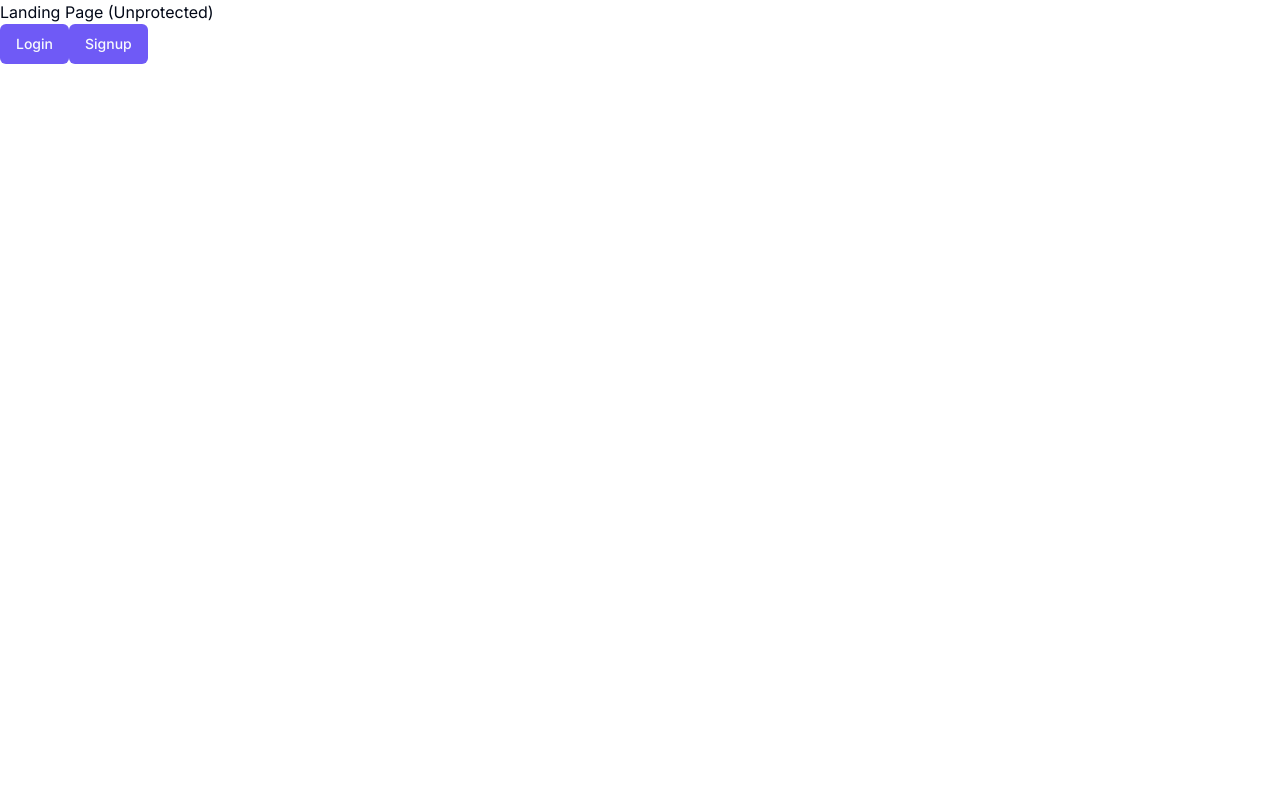
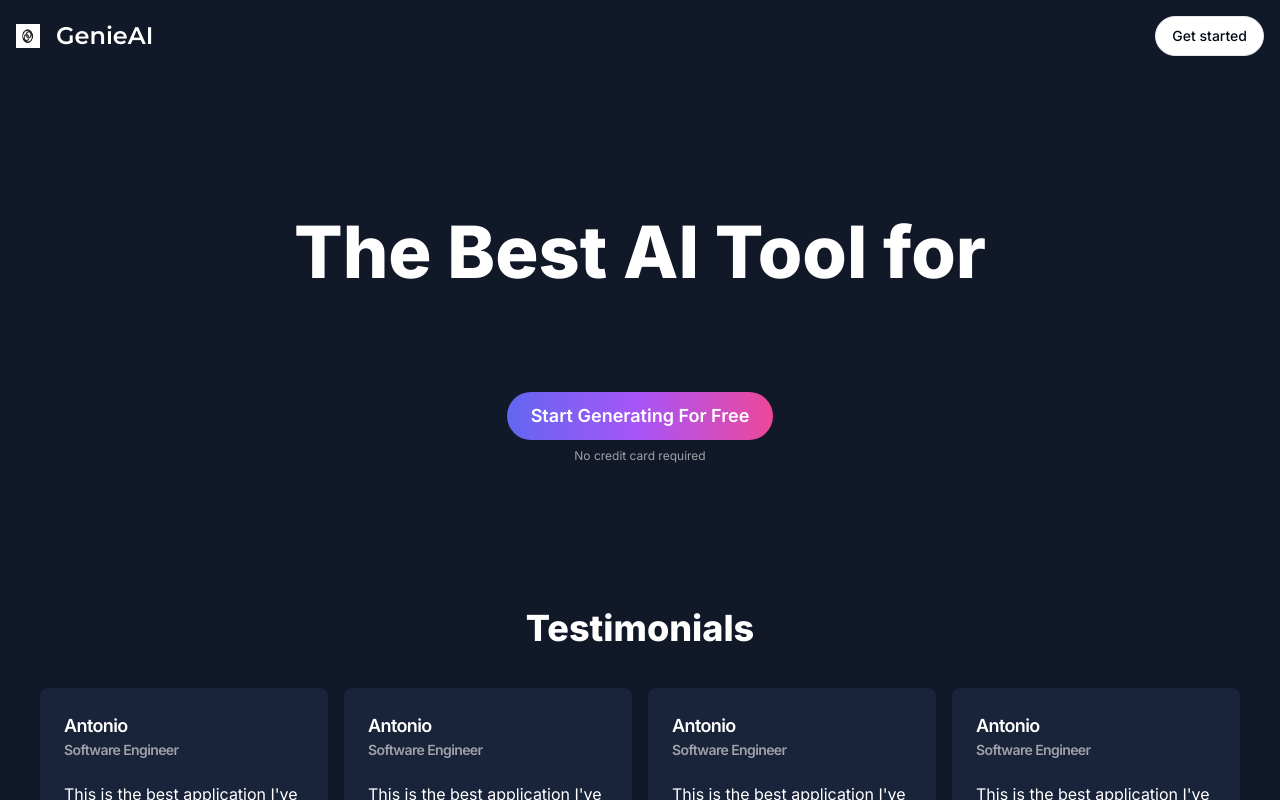
Before and after one commit to steninkgeorge/Genie, a Next.js app: page / in a window 1280 px wide. Built offline with nearby package versions, Linux system fonts and the light colour scheme; no server answers.

Commit message:
landing page done

```diff
--- /dev/null
+++ b/app/(landing)/layout.tsx
@@ -0,0 +1,14 @@
+const LandingLayout=({children}:{children:React.ReactNode})=>{
+    return (
+        <main className="h-full bg-[#111827] overflow-auto">
+            <div className="mx-auto max-w-screen-xl h-full w-full">
+                {children}
+            </div>
+
+        </main>
+    )
+
+}
+
+
+export default LandingLayout
--- a/app/(landing)/page.tsx
+++ b/app/(landing)/page.tsx
@@ -1,25 +1,17 @@
+import { LandingNavbar } from "@/components/landingComponent";
+import { LandingContent } from "@/components/landingContent";
+import { LandingHero } from "@/components/landingHero";
 import { Button } from "@/components/ui/button";
 import Link from "next/link";
 
 const LandingPage=()=>{
     return (
-        <div>
-            Landing Page (Unprotected)
-            <div>
-            <Link href="/sign-in">
-                <Button>
-                    Login
-                </Button>
-            </Link>
+       <div className="h-full">
+            <LandingNavbar/>
+            <LandingHero/>
+            <LandingContent/>
 
-            <Link href="/sign-up">
-                <Button>
-                    Signup
-                </Button>
-            </Link>
-
-            </div>
-        </div>
+       </div>
     )
 }
 
--- /dev/null
+++ b/components/landingComponent.tsx
@@ -0,0 +1,39 @@
+'use client'
+
+import { Montserrat } from "next/font/google"
+import { useAuth } from "@clerk/nextjs"
+import Link from "next/link"
+import Image from "next/image"
+import { cn } from "@/lib/utils"
+import { Button } from "./ui/button"
+
+const font = Montserrat({
+    weight:'600',
+    subsets:['latin']
+})
+
+
+
+export const LandingNavbar=()=>{
+    const {isSignedIn}= useAuth()
+
+    return (
+        <nav className="flex p-4 bg-transparent items-center justify-between">
+            <Link href='/' className="items-center flex">
+                <div className="relative w-6 h-6 mr-4">
+                    <Image fill alt="logo" src='/logo.png'/>
+                </div>
+                <h1 className={cn('text-2xl text-white font-bold',font.className)}>
+                    GenieAI
+                </h1>
+            </Link>
+
+            <div>
+                <Link href={isSignedIn ? '/dashboard':'/sign-up'}>
+                    <Button variant='outline' className="rounded-full">Get started</Button>
+                </Link>
+            </div>
+        </nav>
+    )
+
+}
--- /dev/null
+++ b/components/landingContent.tsx
@@ -0,0 +1,56 @@
+'use client'
+
+import { Card, CardContent, CardHeader, CardTitle } from "./ui/card"
+
+const testimonials= [
+    {
+        name:"Antonio",
+        avatar:'A',
+        title:"Software Engineer",
+        description:"This is the best application I've used"
+    },
+    {
+        name:"Antonio",
+        avatar:'A',
+        title:"Software Engineer",
+        description:"This is the best application I've used"
+    },
+    {
+        name:"Antonio",
+        avatar:'A',
+        title:"Software Engineer",
+        description:"This is the best application I've used"
+    },
+    {
+        name:"Antonio",
+        avatar:'A',
+        title:"Software Engineer",
+        description:"This is the best application I've used"
+    }
+]
+export const LandingContent=()=>{
+    return (
+        <div className="px-10 pb-20">
+            <h2 className="text-white text-center font-extrabold text-4xl mb-10 ">
+                Testimonials
+            </h2>
+            <div className="grid grid-cols-1 sm:grid-cols-2 md:grid-cols-3 lg:grid-cols-4 gap-4">
+                {testimonials.map((item)=>(
+                    <Card key={item.description} className="bg-[#192339] border-none text-white">
+                        <CardHeader>
+                            <CardTitle className="flex items-center gap-x-2">
+                               <div>
+                                <p className="text-lg">{item.name}</p>
+                                <p className="text-zinc-400 text-sm">{item.title}</p>
+                               </div>
+                            </CardTitle>
+                            <CardContent className="pt-4 px-0">
+                                {item.description}
+                            </CardContent>
+                        </CardHeader>
+                    </Card>
+                ))}
+            </div>
+        </div>
+    )
+}
--- /dev/null
+++ b/components/landingHero.tsx
@@ -0,0 +1,37 @@
+'use client'
+
+import { useAuth } from "@clerk/nextjs"
+import Link from "next/link"
+import TypewriterComponent from 'typewriter-effect'
+import { Button } from "./ui/button"
+
+export const LandingHero=()=>{
+    const {isSignedIn}= useAuth()
+
+    return (
+        <div className="text-white py-36 text-center">
+            <div className="text-4xl lg:text-7xl md:text-6xl sm:text-5xl font-extrabold space-y-5">
+                 The Best AI Tool for
+                 <div className="m-4 text-transparent bg-clip-text bg-gradient-to-r from-purple-400 to-pink-600">
+                    <TypewriterComponent options={{
+                        strings:['Photo Generation','Chat Completion','Music Generation','Video Generation','Code Generation'],loop:true, autoStart:true
+                    }
+                    }/>
+                </div>
+            </div>
+
+            <Link href={isSignedIn ? ' /dashboard': ' /sign-up'}>
+                <Button variant='premium' className=" rounded-full font-semibold p-4 md:text-lg md:p-6 mb-2">
+                    Start Generating For Free
+                </Button>
+            </Link>
+
+            <div className="text-zinc-400 text-xs">
+                    No credit card required
+
+            </div>
+
+
+        </div>
+    )
+}
--- a/package.json
+++ b/package.json
@@ -6,7 +6,8 @@
     "dev": "next dev",
     "build": "next build",
     "start": "next start",
-    "lint": "next lint"
+    "lint": "next lint",
+    "postinstall": "prisma generate"
   },
   "dependencies": {
     "@clerk/nextjs": "^5.1.4",
@@ -35,6 +36,7 @@
     "stripe": "^15.12.0",
     "tailwind-merge": "^2.3.0",
     "tailwindcss-animate": "^1.0.7",
+    "typewriter-effect": "^2.21.0",
     "zod": "^3.23.8",
     "zustand": "^4.5.2"
   },
```
Also changed, not shown: 1 other file (tests, documents, lock files or other folders).
